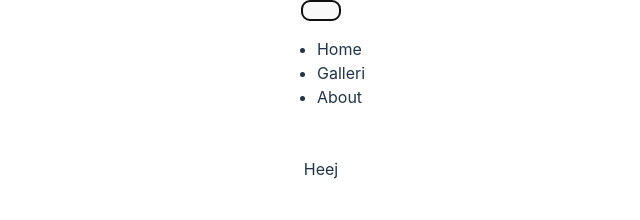
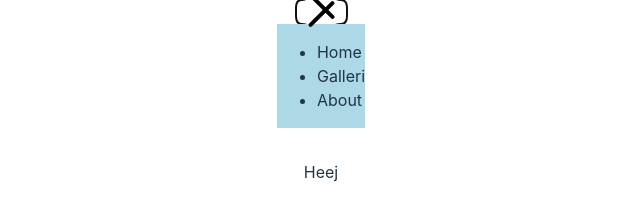
Before and after one commit to YeseniaCM/my-hobby, a website built with Vite: page index.html in a window 1280 px wide. Both pictures are taken after a click on the button "Open menu". Shown: the whole page, without its empty margins (319-959 px from the left). Built offline with nearby package versions, Linux system fonts and the light colour scheme.

Commit message:
:lipstick: Styling toggle menu

```diff
--- a/index.html
+++ b/index.html
@@ -7,12 +7,12 @@
     <title>Vite App</title>
   </head>
   <body>
-    <button id="toggleMenu" aria-label="Open menu">
+    <button id="toggleMenu" class="toggleMenu" aria-label="Open menu">
       <span></span>
       <span></span>
       <span></span>
     </button>
-    <nav id="menu">
+    <nav id="menu" class="visually-hidden">
       <ul>
         <li id="home">Home</li>
         <li id="galleri">Galleri</li>
--- a/package.json
+++ b/package.json
@@ -10,5 +10,8 @@
   },
   "devDependencies": {
     "vite": "^5.1.0"
+  },
+  "dependencies": {
+    "sass": "^1.72.0"
   }
 }
--- a/src/main.js
+++ b/src/main.js
@@ -1,4 +1,4 @@
-import './css/style.css'
+import './scss/style.scss'
 import { printHomepage } from './homePage';
 import { printimagesBoxes } from './imageBoxes';
 import { menuToggle } from './toggleMenu';
--- a/src/css/style.css
+++ b/src/scss/style.scss
@@ -117,3 +117,49 @@ button:focus-visible {
 .visible{
   display: block;
 }
+@mixin visually-hidden {
+  clip: rect(0 0 0 0);
+  clip-path: inset(50%);
+  height: 1px;
+  overflow: hidden;
+  position: absolute;
+  white-space: nowrap;
+  width: 1px;
+}
+
+nav.open{
+  background: lightblue;
+}
+
+nav:not(.open) {
+  @include visually-hidden;
+}
+
+.toggleMenu{
+  border-radius: 8px;
+  border: 0;
+  cursor: pointer;
+  padding: 4px 8px;
+  color: #fff;
+  background: transparent;
+  span {
+    display: block;
+    background: #000;
+    width: 35px;
+    height: 4px;
+    border-radius: 4px;
+    margin-bottom: 4px;
+    transition: all 0.4s ease-in-out;
+  }
+  &.open {
+    span:nth-child(2) {
+      display: none;
+    }
+    span:nth-child(1) {
+      transform: rotate(45deg);
+    }
+    span:nth-child(3) {
+      transform: rotate(-45deg);
+    }
+  }
+}
```
Also changed, not shown: 1 other file.
